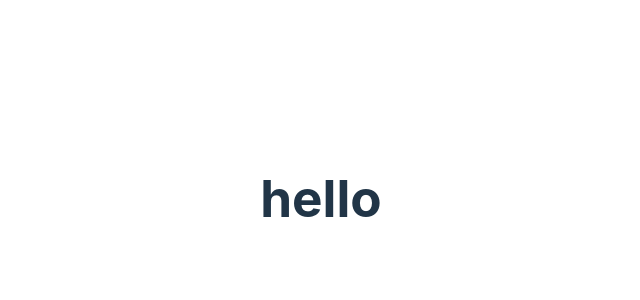
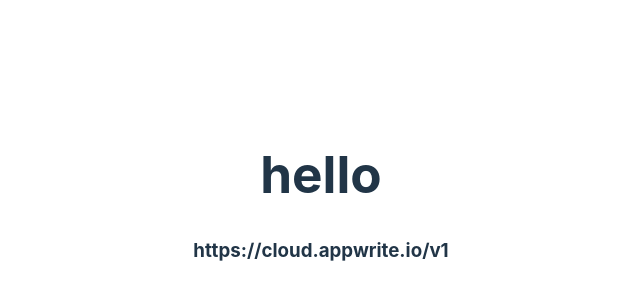
Before and after one commit to dev-ankit24/Bloging_Application, a React (Vite) app: page / in a window 1280 px wide. Shown: the part 202-502 px from the top of the page, without its empty margins (319-959 px from the left). Built offline with nearby package versions, Linux system fonts and the light colour scheme; no server answers.

Commit message:
create auth Service

```diff
--- a/src/App.jsx
+++ b/src/App.jsx
@@ -1,9 +1,17 @@
 import './App.css'
+import conf from './conf/conf';
 function App() {
-  console.log(import.meta.env.VITE_APPWRITE_URL );
+  console.log(conf.appwriteBucketId);
+  console.log(conf.appwriteCollectionId);
+  console.log(conf.appwriteDatabaseId);
+  console.log(conf.appwriteProjectId);
   return (
     <>
     <h1>hello</h1>
+    <h3>{
+  conf.appwriteUrl
+
+      }</h3>
 
     </>
   )
--- a/src/conf/conf.js
+++ b/src/conf/conf.js
@@ -1 +1,9 @@
-const conf={}
+const conf={
+    appwriteUrl:String(import.meta.env.VITE_APPWRITE_URL),
+    appwriteProjectId:String(import.meta.env.VITE_PROJECT_ID),
+    appwriteDatabaseId:String(import.meta.env.VITE_DATABASE_ID),
+    appwriteCollectionId:String(import.meta.env.VITE_COLLECTION_ID),
+    appwriteBucketId:String(import.meta.env.VITE_BUCKET_ID),
+}
+
+export default conf;
```
Also changed, not shown: src/appwrite/auth_service.js (added, +18 -0 lines), 1 other file (tests, documents, lock files or other folders).
